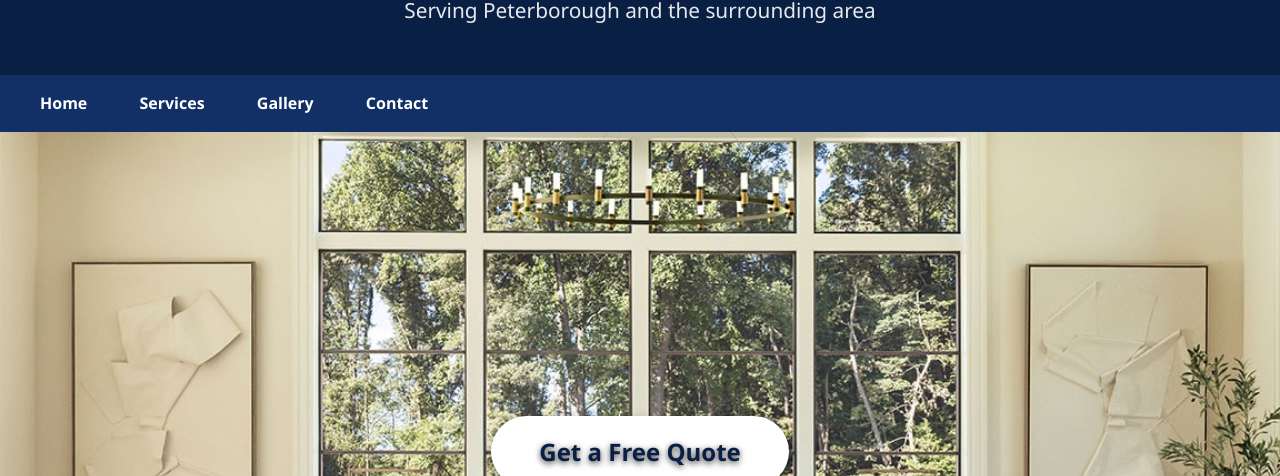
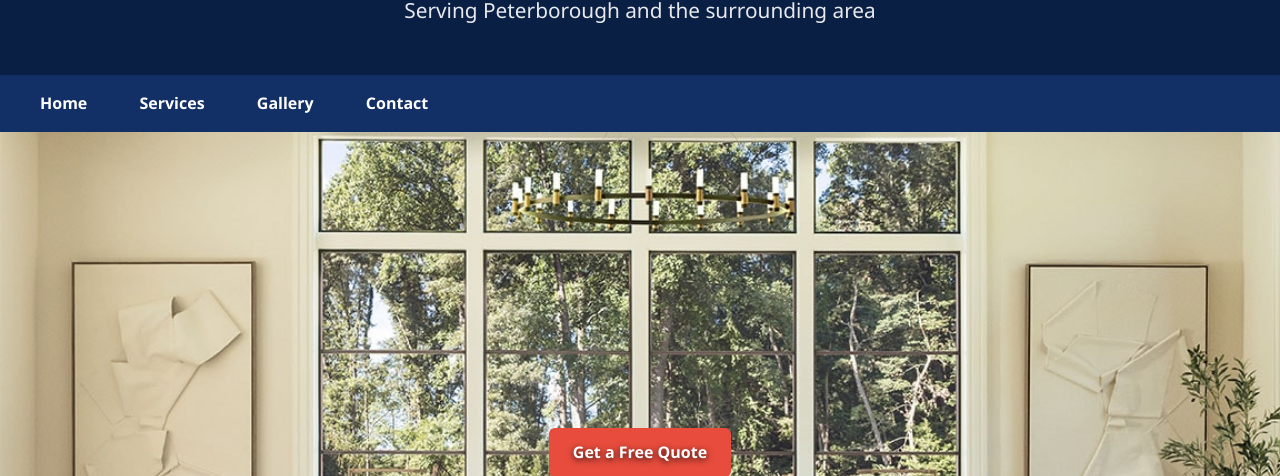
Before and after one commit to jerrodvanneste/primeandpaint, a plain HTML site: page index.html in a window 1280 px wide. Shown: the part 476-952 px from the top of the page. Drawn offline with Linux system fonts and the light colour scheme.

Commit message:
Update index.html

```diff
--- a/index.html
+++ b/index.html
@@ -37,9 +37,11 @@
   </nav>
 
   <section class="hero" id="home" style="background: url('hero.jpg') no-repeat center center/cover; height: 80vh; min-height: 500px; color: white; display: flex; flex-direction: column; justify-content: center; align-items: center; text-align: center; text-shadow: 0 2px 6px rgba(0,0,0,0.8);">
-  <div style="max-width: 90%; padding: 2rem;">
-      <a href="#contact" style="background: #ffffff; color: #0a1f44; padding: 1.2rem 3rem; border-radius: 50px; text-decoration: none; font-weight: bold; font-size: 1.5rem; box-shadow: 0 4px 12px rgba(0,0,0,0.3);">Get a Free Quote</a>
-  </div>
+  <div style="text-align: center; margin: 2rem 0;">
+  <a href="#contact" style="background-color: #e74c3c; color: white; padding: 12px 24px; border-radius: 6px; text-decoration: none; font-weight: bold; display: inline-block; white-space: nowrap;">
+    Get a Free Quote
+  </a>
+</div>
 </section>
 
   <section class="services" id="services">
```
